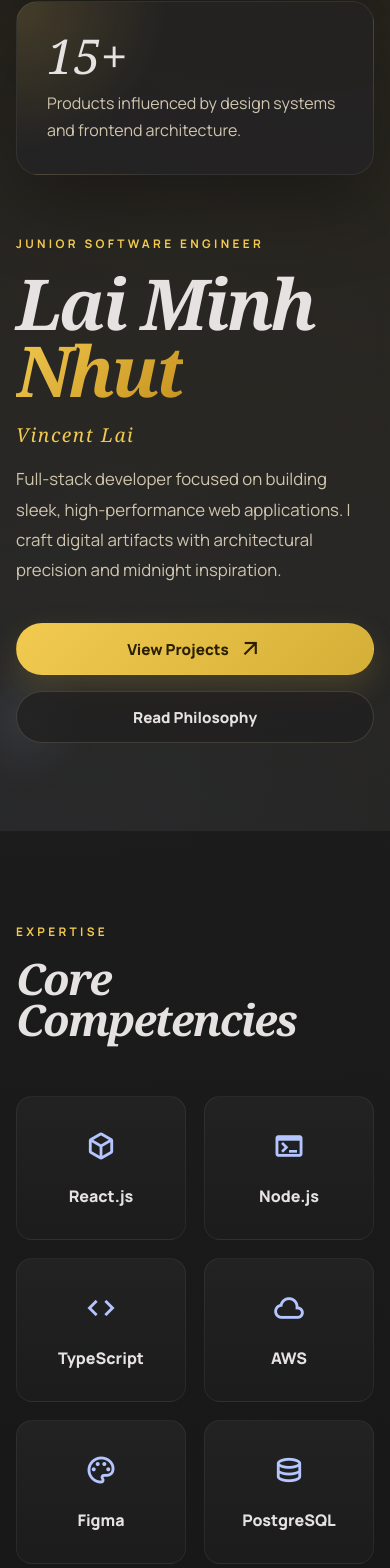
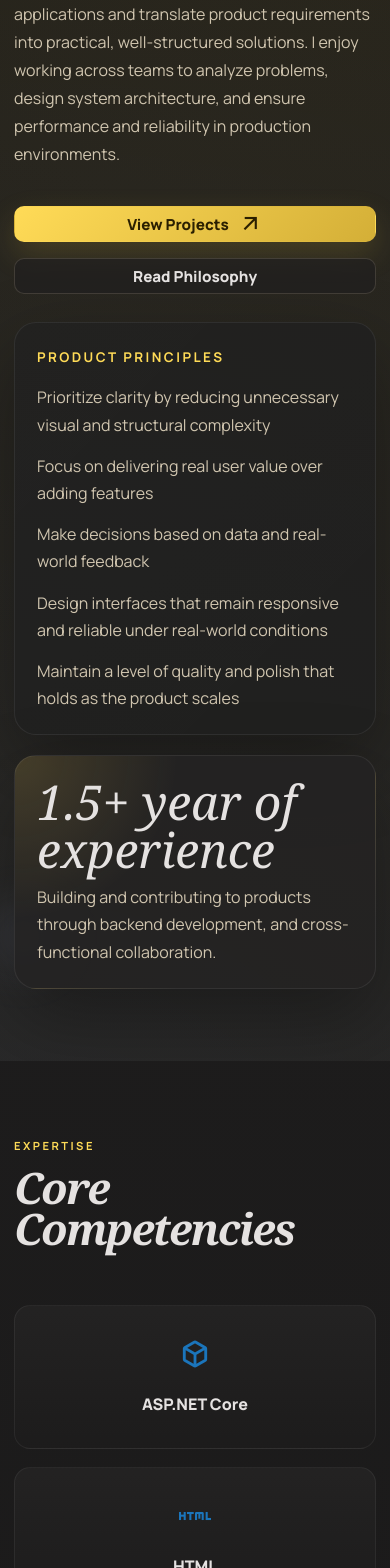
Before and after one commit to Lmnhutw/Portfolio, a React (Vite) app: page / in a window 390 px wide. Shown: the part 428-1996 px from the top of the page. Built offline with nearby package versions, Linux system fonts and the light colour scheme.

Commit message:
HeroMain adjust

```diff
--- a/src/components/sections/HeroSection.tsx
+++ b/src/components/sections/HeroSection.tsx
@@ -36,13 +36,13 @@
 
           <aside className="hero-panel" aria-label="Design principles">
             <div className="panel-surface">
-              <span className="panel-label">{content.principlesTitle}</span>
+            <span className="panel-label">{content.principlesTitle}</span>
               <ul className="principles">
                 {content.principles.map((principle) => (
                   <li key={principle}>{principle}</li>
                 ))}
               </ul>
-            </div>
+              </div>
             <div className="stat-card">
               <span className="stat-number">{content.statValue}</span>
               <span className="stat-caption">{content.statCaption}</span>
--- a/src/data/portfolio.ts
+++ b/src/data/portfolio.ts
@@ -71,15 +71,17 @@
   titleAccent: "Nhut",
   akaName: "Vincent Lai",
   description:
-    "Full-stack developer focused on building sleek, high-performance web applications. I craft digital artifacts with architectural precision and midnight inspiration.",
-  principlesTitle: "Night shift principles",
+    "Full-stack developer focused on backend systems with .NET and C#. I build scalable web applications and translate product requirements into practical, well-structured solutions. I enjoy working across teams to analyze problems, design system architecture, and ensure performance and reliability in production environments.",
+  principlesTitle: "Product principles",
   principles: [
-    "Elegant systems over visual noise",
-    "Fast interfaces under real-world load",
-    "Polish that survives product scale",
+    "Prioritize clarity by reducing unnecessary visual and structural complexity",
+    "Focus on delivering real user value over adding features",
+    "Make decisions based on data and real-world feedback",
+    "Design interfaces that remain responsive and reliable under real-world conditions",
+    "Maintain a level of quality and polish that holds as the product scales",
   ],
-  statValue: "15+",
-  statCaption: "Products influenced by design systems and frontend architecture.",
+  statValue: "1.5+ year of experience",
+  statCaption: "Building and contributing to products through backend development, and cross-functional collaboration.",
   primaryCtaLabel: "View Projects",
   secondaryCtaLabel: "Read Philosophy",
 };
@@ -93,15 +95,26 @@
 ];
 
 export const skills: Skill[] = [
-  { name: "React.js", icon: "deployed_code" },
-  { name: "Node.js", icon: "terminal" },
-  { name: "TypeScript", icon: "code" },
-  { name: "AWS", icon: "cloud" },
-  { name: "Figma", icon: "palette" },
+  { name: "ASP.NET Core", icon: "deployed_code" },
+  { name: "HTML", icon: "html" },
+  { name: "CSS", icon: "css" },
+  //{ name: "AWS", icon: "cloud" },
+  { name: "JavaScript", icon: "Javascript" },
   { name: "PostgreSQL", icon: "database" },
-  { name: "GraphQL", icon: "hub" },
-  { name: "Performance", icon: "speed" },
-  { name: "Cybersecurity", icon: "shield_lock" },
+  { name: "SQL SERVER", icon: "hub" },
+  { name: "ANGULAR", icon: "speed" },
+  { name: "TypeScript", icon: "shield_lock" },
+  { name: "CI/CD", icon: "sync_alt" },
+  { name: "Java", icon: "database" },
+  { name: "NextJs", icon: "hub" },
+  { name: "Bootstrap", icon: "speed" },
+  { name: "Redis", icon: "shield_lock" },
+  { name: "CI/CD", icon: "sync_alt" },
+  { name: "Docker", icon: "sync_alt" },
+  { name: "Postman", icon: "database" },
+  { name: "Git", icon: "hub" },
+  { name: "Jira", icon: "speed" },
+  { name: "Github", icon: "shield_lock" },
   { name: "CI/CD", icon: "sync_alt" },
 ];
 
--- a/src/styles.css
+++ b/src/styles.css
@@ -6,8 +6,8 @@
   --text: #e5e2e1;
   --text-soft: #d0c5af;
   --line: rgba(153, 144, 124, 0.26);
-  --gold: #f2ca50;
-  --blue-soft: #b4c5ff;
+  --gold: #FFDB57;
+  --blue-soft: #1B75BB;
   --shadow: 0 30px 80px rgba(0, 0, 0, 0.32);
   --radius-xl: 32px;
   --radius-lg: 22px;
@@ -15,6 +15,8 @@
   --header-width: 1440px;
   --content-width: 1660px;
   --narrow-width: 920px;
+  --frame-gutter: clamp(24px, 4vw, 72px);
+  --frame-gutter-tight: clamp(24px, 3.2vw, 56px);
   --transition: 220ms ease;
   font-family: "Manrope", sans-serif;
 }
@@ -37,6 +39,7 @@
   color: var(--text);
   -webkit-font-smoothing: antialiased;
   text-rendering: optimizeLegibility;
+  overflow-x: hidden;
 }
 
 a {
@@ -71,18 +74,19 @@
 .main-layout__content {
   flex: 1;
 }
-.header-frame{
-  width: min(var(--header-width), calc(100vw - 32px));
+
+.header-frame {
+  width: min(var(--header-width), calc(100vw - (var(--frame-gutter-tight) * 2)));
   margin: 0 auto;
 }
 
 .layout-frame {
-  width: min(var(--content-width), calc(100vw - 32px));
+  width: min(var(--content-width), calc(100vw - (var(--frame-gutter) * 2)));
   margin: 0 auto;
 }
 
 .layout-frame--narrow {
-  width: min(var(--narrow-width), calc(100vw - 32px));
+  width: min(var(--narrow-width), calc(100vw - (var(--frame-gutter) * 2)));
 }
 
 .section {
@@ -139,12 +143,16 @@
   align-items: center;
   justify-content: center;
   gap: 10px;
+  max-width: 100%;
   min-height: 52px;
   padding: 0 24px;
   border: 1px solid transparent;
   border-radius: 999px;
   font-size: 0.95rem;
   font-weight: 800;
+  text-align: center;
+  white-space: normal;
+  word-break: break-word;
   transition:
     transform var(--transition),
     background-color var(--transition),
@@ -154,8 +162,8 @@
 }
 
 .nav-actions .button {
+  min-height: 0;
   padding: 8px 18px;
-  min-height: 0px;
   border-radius: 5px;
 }
 
@@ -204,15 +212,15 @@
   display: flex;
   align-items: center;
   justify-content: space-between;
+  flex-wrap: wrap;
   gap: 24px;
   padding: 15px 20px;
   border: 1px solid rgba(255, 255, 255, 0.06);
   border-radius: 15px;
   background: rgba(19, 19, 19, 0.74);
   backdrop-filter: blur(18px);
-  box-shadow: 0 0 0 0px rgba(255, 255, 255, 0.1), 0 25px 0 rgba(0, 0, 0, 0.1);
+  box-shadow: 0 0 0 0 rgba(255, 255, 255, 0.1), 0 25px 0 rgba(0, 0, 0, 0.1);
 }
-
 
 .brand {
   font-family: "Noto Serif", serif;
@@ -231,6 +239,7 @@
 .contact-actions {
   display: flex;
   align-items: center;
+  flex-wrap: wrap;
 }
 
 .nav-links {
@@ -250,6 +259,7 @@
 
 .nav-actions {
   gap: 12px;
+  margin-left: auto;
 }
 
 .menu-button {
@@ -333,11 +343,11 @@
   color: var(--text-soft);
   font-size: clamp(1.05rem, 2.2vw, 1.35rem);
   line-height: 1.8;
+  overflow-wrap: anywhere;
 }
 
 .hero-actions {
   gap: 16px;
-  flex-wrap: wrap;
   margin-top: 38px;
 }
 
@@ -364,10 +374,12 @@
   border-radius: var(--radius-lg);
 }
 
+
 .panel-label {
+ background-color: gradient(135deg, rgba(242, 202, 80, 0.1), rgba(180, 197, 255, 0.1));
   display: inline-block;
   margin-bottom: 18px;
-  color: var(--blue-soft);
+  color: var(--gold);
   font-size: 0.84rem;
   font-weight: 700;
   text-transform: uppercase;
@@ -438,11 +450,11 @@
 }
 
 .skill-card {
+  display: grid;
   min-height: 170px;
+  gap: 14px;
   padding: 28px 20px;
-  display: grid;
   place-items: center;
-  gap: 14px;
   text-align: center;
   border: 1px solid rgba(255, 255, 255, 0.06);
   border-radius: var(--radius-md);
@@ -472,6 +484,7 @@
   display: flex;
   align-items: end;
   justify-content: space-between;
+  flex-wrap: wrap;
   gap: 24px;
   margin-bottom: 72px;
 }
@@ -534,6 +547,7 @@
   margin-bottom: 18px;
   color: var(--blue-soft);
   font-size: 0.82rem;
+  font-weight: 700;
   letter-spacing: 0.16em;
 }
 
@@ -551,11 +565,11 @@
   color: var(--text-soft);
   font-size: 1.05rem;
   line-height: 1.85;
+  overflow-wrap: anywhere;
 }
 
 .project-actions {
   gap: 14px;
-  flex-wrap: wrap;
   margin-top: 28px;
 }
 
@@ -576,6 +590,7 @@
   color: var(--text-soft);
   font-size: 0.82rem;
   letter-spacing: 0.12em;
+  overflow-wrap: anywhere;
 }
 
 .timeline-line {
@@ -616,11 +631,12 @@
   margin: 14px 0 0;
   color: var(--text-soft);
   line-height: 1.8;
+  overflow-wrap: anywhere;
 }
 
 .contact-card {
+  padding: clamp(34px, 6vw, 72px);
   border-radius: var(--radius-xl);
-  padding: clamp(34px, 6vw, 72px);
   background:
     linear-gradient(135deg, rgba(58, 57, 57, 0.9), rgba(39, 37, 34, 0.82)),
     rgba(32, 31, 31, 0.9);
@@ -653,12 +669,12 @@
   color: var(--text-soft);
   font-size: 1.08rem;
   line-height: 1.8;
+  overflow-wrap: anywhere;
 }
 
 .contact-actions {
   justify-content: center;
   gap: 16px;
-  flex-wrap: wrap;
   margin-top: 34px;
 }
 
@@ -672,6 +688,7 @@
   display: flex;
   align-items: center;
   justify-content: space-between;
+  flex-wrap: wrap;
   gap: 18px;
   padding: 30px clamp(20px, 4vw, 40px) 42px;
 }
@@ -688,6 +705,7 @@
   margin: 0;
   color: var(--text-soft);
   font-size: 0.8rem;
+  overflow-wrap: anywhere;
 }
 
 .footer-links {
@@ -705,8 +723,17 @@
 }
 
 @media (max-width: 1080px) {
+  .hero-grid {
+    gap: 40px;
+  }
+
   .skills-grid {
     grid-template-columns: repeat(4, minmax(0, 1fr));
+  }
+
+  .project-card,
+  .project-card.is-reversed {
+    gap: 32px;
   }
 }
 
@@ -722,12 +749,18 @@
     justify-content: center;
   }
 
+  .nav-card {
+    gap: 16px;
+    padding: 14px 16px;
+  }
+
   .mobile-menu.is-open {
     display: grid;
   }
 
   .hero {
     padding-top: 56px;
+    min-height: auto;
   }
 
   .hero-grid,
@@ -744,9 +777,6 @@
     display: grid;
   }
 
-  .hero-panel {
-    order: -1;
-  }
 
   .project-card.is-reversed .project-media,
   .project-card.is-reversed .project-copy {
@@ -762,44 +792,81 @@
   }
 
   .timeline-item {
-    gap: 12px;
+    gap: 10px;
+    grid-template-columns: minmax(0, 1fr);
   }
 
   .timeline-period {
     padding-top: 0;
+    letter-spacing: 0.1em;
   }
 
   .timeline-line {
-    margin-left: 4px;
+    width: 100%;
+    min-height: 1px;
+    margin: 4px 0;
+    background: var(--line);
   }
 
-  .timeline-content {
-    padding-left: 4px;
+  .timeline-dot {
+    top: 50%;
+    left: 0;
+    transform: translateY(-50%);
+  }
+
+  .timeline-dot.is-active,
+  .timeline-item:hover .timeline-dot {
+    transform: translateY(-50%) scale(1.2);
+  }
+
+  .contact-card {
+    padding: clamp(28px, 5vw, 44px);
   }
 
   .footer-shell {
     display: grid;
     justify-items: start;
   }
+  .button {
+    min-height: 36px;
+    border-radius: 10px;
+    font-size: 0.95rem;
+    text-align: center;
+    justify-content: center;
+    align-content: center;
+  }
 }
 
 @media (max-width: 720px) {
+  :root {
+    --frame-gutter: 16px;
+    --frame-gutter-tight: 16px;
+  }
+
   .section {
     padding: 88px 0;
   }
+
 
   .skills-grid {
     grid-template-columns: repeat(2, minmax(0, 1fr));
   }
 
   .brand {
-    max-width: 190px;
+    max-width: min(190px, calc(100vw - 124px));
     white-space: normal;
     line-height: 1.1;
   }
 
   .hero-title {
     font-size: clamp(3.2rem, 18vw, 5rem);
+  }
+
+  .hero-description,
+  .project-copy p,
+  .contact-content p {
+    font-size: 1rem;
+    line-height: 1.75;
   }
 
   .hero-actions,
@@ -817,6 +884,101 @@
   .skill-card {
     min-height: 144px;
   }
+
+  .footer-links {
+    gap: 12px 18px;
+  }
+}
+
+@media (max-width: 560px) {
+  :root {
+    --frame-gutter: 14px;
+    --frame-gutter-tight: 14px;
+  }
+
+  .section {
+    padding: 72px 0;
+  }
+
+  .eyebrow {
+    margin-bottom: 14px;
+    font-size: 0.7rem;
+    letter-spacing: 0.22em;
+  }
+
+  .nav-card {
+    padding: 12px 14px;
+    border-radius: 14px;
+  }
+
+  .nav-actions {
+    gap: 8px;
+  }
+
+  .menu-button {
+    width: 42px;
+    height: 42px;
+  }
+
+  .mobile-menu {
+    padding: 10px;
+    border-radius: 20px;
+  }
+
+  .hero {
+    padding-top: 44px;
+  }
+
+  .hero-grid {
+    gap: 28px;
+  }
+
+  .hero-aka {
+    letter-spacing: 0.04em;
+  }
+
+  .panel-surface,
+  .stat-card,
+  .contact-card {
+    padding: 22px;
+  }
+
+  .skills-grid {
+    grid-template-columns: 1fr;
+  }
+
+  .projects-heading {
+    margin-bottom: 48px;
+  }
+
+  .project-stack {
+    gap: 56px;
+  }
+
+  .project-card,
+  .project-card.is-reversed {
+    gap: 22px;
+  }
+
+  .project-actions,
+  .contact-actions {
+    gap: 12px;
+  }
+
+  .contact-content h2 {
+    font-size: clamp(2.45rem, 14vw, 3.5rem);
+  }
+
+  .contact-glow {
+    right: -150px;
+    bottom: -150px;
+    width: 260px;
+    height: 260px;
+  }
+
+  .footer-shell {
+    padding: 24px 16px 32px;
+  }
 }
 
 @media (prefers-reduced-motion: reduce) {
```
